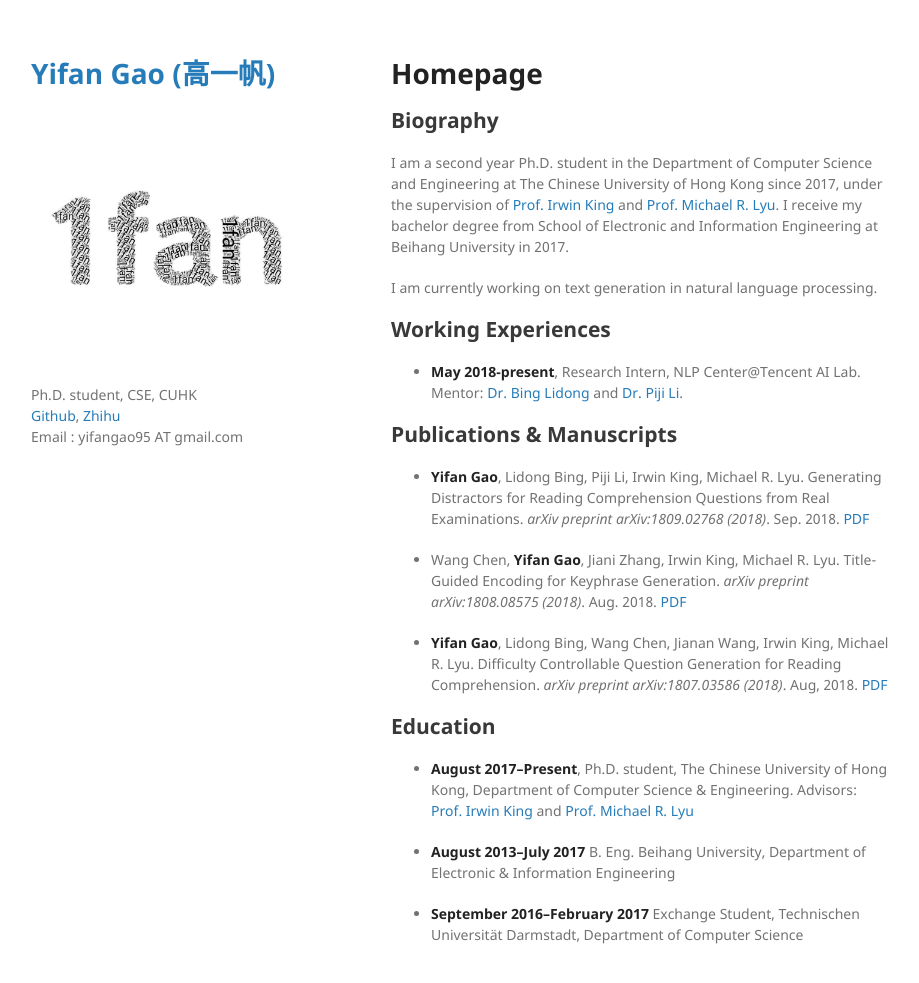
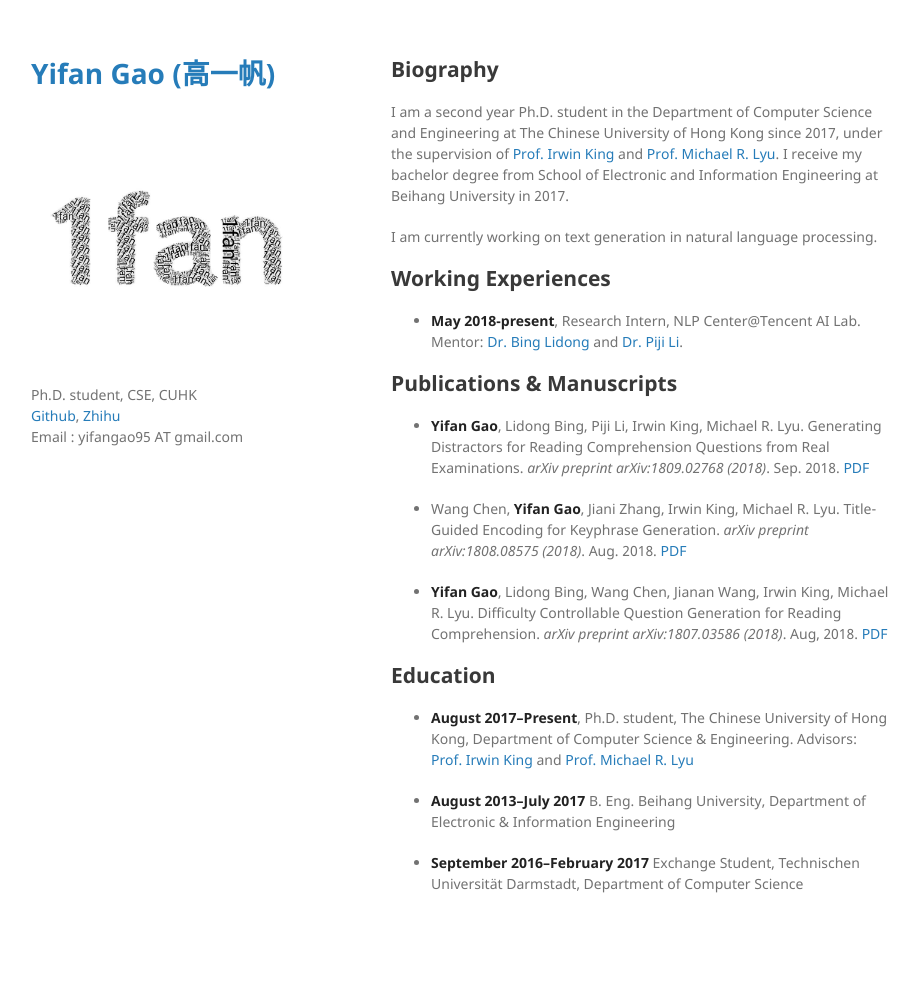
Before and after one commit to Yifan-Gao/Yifan-Gao.github.io, a Jekyll site: the page built from index.md, in a window 1280 px wide and 1015 px high. Shown: the top 983 px of the window, without its empty margins (179-1098 px from the left). Built offline with Jekyll 4.4.1, drawn with Linux system fonts in a browser that asks for light colours; our own code applies the rules of GitHub Pages for plain Markdown files.

Commit message:
add index

```diff
--- a/index.md
+++ b/index.md
@@ -1,7 +1,6 @@
 ---
 layout: default
 ---
-# Homepage
 
 ## Biography
 I am a second year Ph.D. student in the Department of Computer Science and Engineering at The Chinese University of Hong Kong since 2017, under the supervision of [Prof. Irwin King](http://www.cse.cuhk.edu.hk/irwin.king/) and [Prof. Michael R. Lyu](http://www.cse.cuhk.edu.hk/lyu/). I receive my bachelor degree from School of Electronic and Information Engineering at Beihang University in 2017.
```
